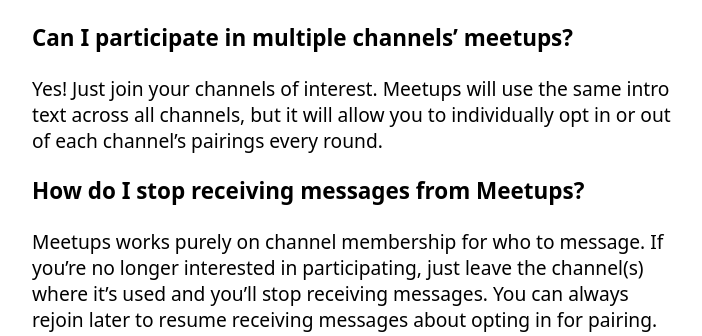
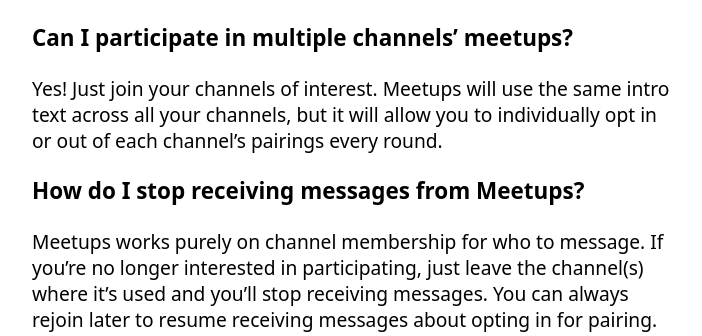
Before and after one commit to liddiard/slack-meetups, a Django app: page / in a window 1280 px wide. Shown: the part 2814-3150 px from the top of the page, without its empty margins (288-990 px from the left). Run offline with Django 3.2, Linux system fonts and the light colour scheme; data that the repository does not hold is empty.

Commit message:
homepage word workshopping

```diff
--- a/matcher/templates/index.html
+++ b/matcher/templates/index.html
@@ -55,7 +55,7 @@
   <h3>I messaged Meetups and it didn’t reply. What’s up with that?</h3>
   <p>Most likely, it was a message that Meetups didn’t know how to respond to, which frankly is most free-text queries. Unknown queries are sent to your Meetups bot admin who may later respond to you from the bot.</p>
   <h3>Can I participate in multiple channels’ meetups?</h3>
-  <p>Yes! Just join your channels of interest. Meetups will use the same intro text across all channels, but it will allow you to individually opt in or out of each channel’s pairings every round.</p>
+  <p>Yes! Just join your channels of interest. Meetups will use the same intro text across all your channels, but it will allow you to individually opt in or out of each channel’s pairings every round.</p>
   <h3>How do I stop receiving messages from Meetups?</h3>
   <p>Meetups works purely on channel membership for who to message. If you’re no longer interested in participating, just leave the channel(s) where it’s used and you’ll stop receiving messages. You can always rejoin later to resume receiving messages about opting in for pairing.</p>
   <h3>How can I set up Meetups on my own Slack workspace?</h3>
```
